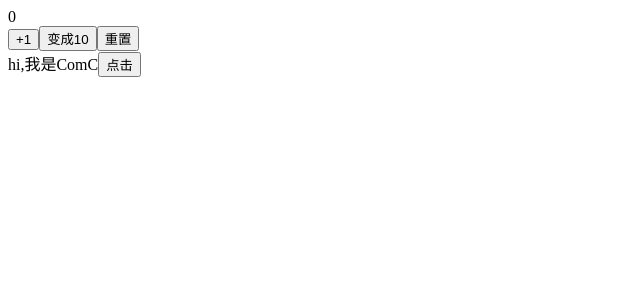
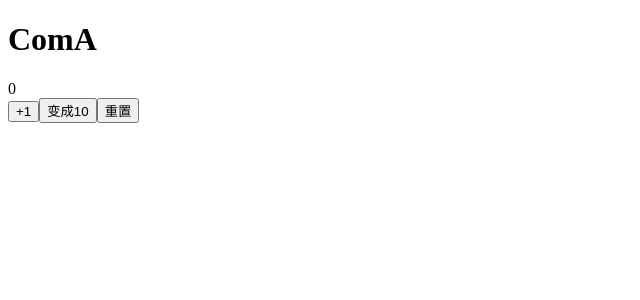
Before and after one commit to ChenlingasMx/react-redux-demo, a React (Create React App) app: page /coma in a window 1280 px wide. Shown: the top 300 px of the page, without its empty margins (0-640 px from the left). Built offline with nearby package versions, Linux system fonts and the light colour scheme.

Commit message:
fix:react-router-dom

```diff
--- a/package.json
+++ b/package.json
@@ -10,6 +10,9 @@
     "react": "^17.0.1",
     "react-dom": "^17.0.1",
     "react-redux": "^7.2.2",
+    "react-router": "^5.2.0",
+    "react-router-config": "^5.1.1",
+    "react-router-dom": "^5.2.0",
     "react-scripts": "4.0.3",
     "redux": "^4.0.5",
     "redux-thunk": "^2.3.0",
--- a/src/App.js
+++ b/src/App.js
@@ -1,12 +1,8 @@
-import ComA from '@/pages/ComA/index'
-import ComB from '@/pages/ComB/index'
-import ComC from '@/pages/ComC/index'
-function App() {
+import { renderRoutes } from "react-router-config";
+function App({ route }) {
   return (
     <div className="App">
-      <ComA />
-      <ComB />
-      <ComC />
+      {renderRoutes(route.routes)}
     </div>
   );
 }
--- /dev/null
+++ b/src/config/route.js
@@ -0,0 +1,25 @@
+import Home from '../pages/Home/index'
+import ComA from '../pages/ComA/index'
+import ComC from '../pages/ComC/index'
+import App from '../App'
+
+export const routes = [
+  {
+    component: App,
+    routes: [
+      {
+        path: "/",
+        exact: true,
+        component: Home
+      },
+      {
+        path: "/coma",
+        component: ComA,
+      },
+      {
+        path:"/comc",
+        component:ComC
+      }
+    ]
+  }
+];
--- a/src/index.js
+++ b/src/index.js
@@ -1,6 +1,5 @@
 import React from 'react';
 import ReactDOM from 'react-dom';
-import App from './App';
 import reportWebVitals from './reportWebVitals';
 //redux 和react-redux（关联react和redux）
 import { createStore, applyMiddleware } from 'redux';
@@ -8,13 +7,18 @@ import { Provider } from 'react-redux';
 //reducers 状态树state和逻辑操作
 import rootRedux from './reducer/index'
 import thunk from 'redux-thunk' //解决异步的插件
+import { renderRoutes } from "react-router-config";
+import { routes } from '../src/config/route'
+import { BrowserRouter } from 'react-router-dom';
 //生成状态树对象
 const store = createStore(rootRedux, applyMiddleware(thunk));
 
 ReactDOM.render(
   <React.StrictMode>
     <Provider store={store}>
-      <App />
+      <BrowserRouter>
+        {renderRoutes(routes)}
+      </BrowserRouter>
     </Provider>
   </React.StrictMode>,
   document.getElementById('root')
--- a/src/pages/ComA/index.js
+++ b/src/pages/ComA/index.js
@@ -1,10 +1,14 @@
 import React from 'react';
 import { useSelector } from 'react-redux'
-
-const ComA = () => {
+import ComB from '../ComB/index'
+const ComA = ({ route }) => {
   const { ComBReducer } = useSelector(state => state)
   return (
-    <div>{ComBReducer.count}</div>
+    <div>
+      <h1>ComA</h1>
+      <div>{ComBReducer.count}</div>
+      <ComB />
+    </div>
   )
 }
 
--- a/src/pages/ComC/index.js
+++ b/src/pages/ComC/index.js
@@ -8,6 +8,7 @@ const ComC = () => {
   }
   return (
     <div>
+      <h1>ComC</h1>
       {name}
       <button onClick={handleClick.bind(this)}>点击</button>
     </div>
--- /dev/null
+++ b/src/pages/Home/index.js
@@ -0,0 +1,8 @@
+import React from 'react';
+const Home = (props) => {
+  const { history } = props
+  return (
+    <h1 onClick={() => history.push('/coma')}>我是首页</h1>
+  )
+}
+export default Home
```
Also changed, not shown: src/pages/ComD/index.js (deleted, +0 -8 lines), 1 other file (tests, documents, lock files or other folders).
